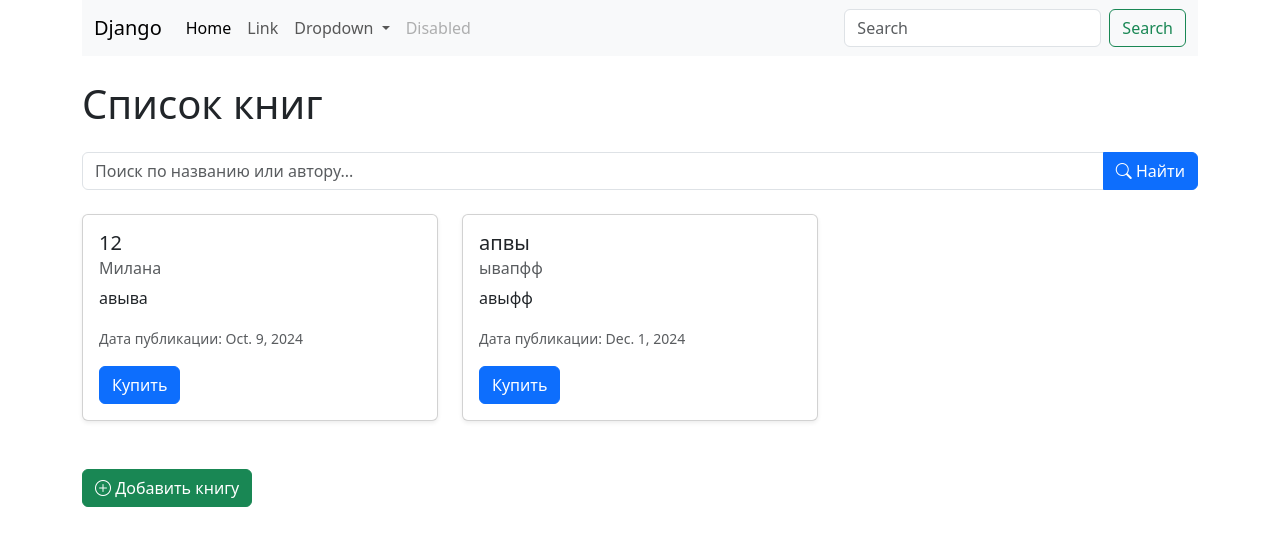
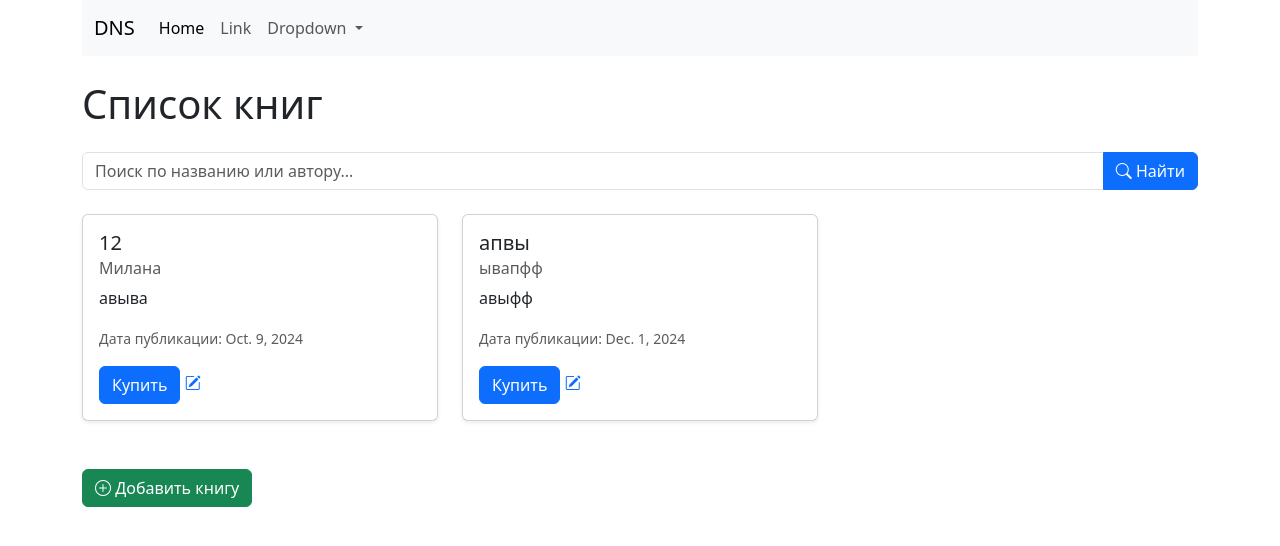
Before and after one commit to treyzar/django, a Django app: page /lesson/ in a window 1280 px wide. Shown: the top 546 px of the page. Run offline with Django 5.2, Linux system fonts and the light colour scheme; data comes from the database, SQL or seed files in the repository; both versions use the stored data as it was after the commit.

Commit message:
добавлена навигация по вкладкам

```diff
--- a/app/templates/base.html
+++ b/app/templates/base.html
@@ -21,14 +21,14 @@
     <div class="container">
         <nav class="navbar navbar-expand-lg bg-body-tertiary">
             <div class="container-fluid">
-              <a class="navbar-brand" href="#">Django</a>
+              <a class="navbar-brand" href="{% url 'main' %}">DNS</a>
               <button class="navbar-toggler" type="button" data-bs-toggle="collapse" data-bs-target="#navbarSupportedContent" aria-controls="navbarSupportedContent" aria-expanded="false" aria-label="Toggle navigation">
                 <span class="navbar-toggler-icon"></span>
               </button>
               <div class="collapse navbar-collapse" id="navbarSupportedContent">
                 <ul class="navbar-nav me-auto mb-2 mb-lg-0">
                   <li class="nav-item">
-                    <a class="nav-link active" aria-current="page" href="#">Home</a>
+                    <a class="nav-link active" aria-current="page" href="{% url 'main' %}">Home</a>
                   </li>
                   <li class="nav-item">
                     <a class="nav-link" href="#">Link</a>
@@ -38,20 +38,13 @@
                       Dropdown
                     </a>
                     <ul class="dropdown-menu">
-                      <li><a class="dropdown-item" href="#">Action</a></li>
-                      <li><a class="dropdown-item" href="#">Another action</a></li>
+                      <li><a class="dropdown-item" href="#">Пользователям</a></li>
+                      <li><a class="dropdown-item" href="#">Подарочные Карты</a></li>
                       <li><hr class="dropdown-divider"></li>
-                      <li><a class="dropdown-item" href="#">Something else here</a></li>
+                      <li><a class="dropdown-item" href="#">Бонусы</a></li>
                     </ul>
                   </li>
-                  <li class="nav-item">
-                    <a class="nav-link disabled" aria-disabled="true">Disabled</a>
-                  </li>
                 </ul>
-                <form class="d-flex" role="search">
-                  <input class="form-control me-2" type="search" placeholder="Search" aria-label="Search">
-                  <button class="btn btn-outline-success" type="submit">Search</button>
-                </form>
               </div>
             </div>
           </nav>
--- a/app/templates/book_list.html
+++ b/app/templates/book_list.html
@@ -22,7 +22,8 @@
                     <h6 class="card-subtitle mb-2 text-muted">{{ book.author }}</h6>
                     <p class="card-text">{{ book.desc }}</p>
                     <p class="card-text"><small class="text-muted">Дата публикации: {{ book.publication_date }}</small></p>
-                    <a href="#" class="btn btn-primary btn-block">Купить</a>
+                    <a href="{% url 'delete' book.pk %}" class="btn btn-primary btn-block">Купить</a>
+                    <a href="{% url 'update' book.pk %}"><i class="bi bi-pencil-square"></i></a>
                 </div>
             </div>
         </div>
```
Also changed, not shown: db.sqlite3.
